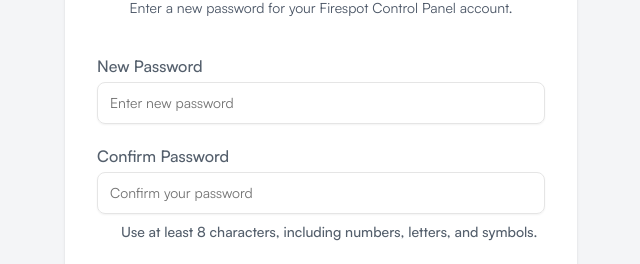
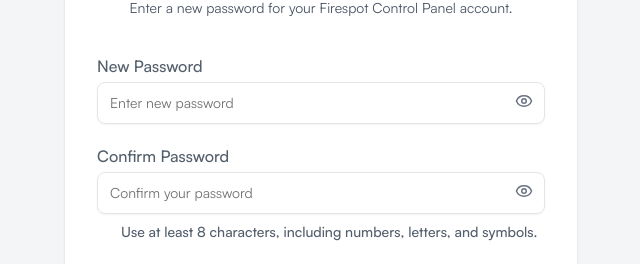
Before and after one commit to firespotadmin/firespot-control-panel, a React (Vite) app: page /forgot-password in a window 1280 px wide. Shown: the part 288-552 px from the top of the page, without its empty margins (319-959 px from the left). Built offline with nearby package versions, Linux system fonts and the light colour scheme; no server answers; some icons are missing.

Commit message:
feat: add PasswordInput component and integrate it into Login and Forgot Password pages

```diff
--- /dev/null
+++ b/src/components/ui/password-input.tsx
@@ -0,0 +1,37 @@
+import { useState } from "react";
+import { Eye, EyeOff } from "lucide-react";
+import { Input } from "@/components/ui/input";
+
+interface PasswordInputProps extends React.InputHTMLAttributes<HTMLInputElement> {
+  disabled?: boolean;
+  className?: string;
+}
+
+const PasswordInput = ({ disabled, className, ...props }: PasswordInputProps) => {
+  const [showPassword, setShowPassword] = useState(false);
+
+  return (
+    <div className="relative">
+      <Input
+        {...props}
+        disabled={disabled}
+        type={showPassword ? "text" : "password"}
+        className={className}
+      />
+      <button
+        type="button"
+        onClick={() => setShowPassword(!showPassword)}
+        disabled={disabled}
+        className="absolute right-3 top-1/2 transform -translate-y-1/2 text-gray-500 hover:text-gray-700 disabled:opacity-50 disabled:cursor-not-allowed"
+      >
+        {showPassword ? (
+          <EyeOff size={18} />
+        ) : (
+          <Eye size={18} />
+        )}
+      </button>
+    </div>
+  );
+};
+
+export default PasswordInput;
--- a/src/pages/auth/index.tsx
+++ b/src/pages/auth/index.tsx
@@ -1,6 +1,7 @@
 import { Button } from "@/components/ui/button";
 import { Input } from "@/components/ui/input";
 import { Label } from "@/components/ui/label";
+import PasswordInput from "@/components/ui/password-input";
 import { useLogin } from "@/hooks/auth-hook.hook";
 import { loginSchema } from "@/schema/auth-schema";
 import { Field, Form, Formik } from "formik";
@@ -114,13 +115,12 @@
                                     </div>
 
                                     <Field
-                                        as={Input}
+                                        as={PasswordInput}
                                         disabled={loading}
                                         name="password"
                                         id="password"
                                         className="p-[16px] h-[44px] mt-1 text-[14px] font-[500]"
                                         placeholder="Enter your password"
-                                        type="password"
                                     />
 
                                     {(touched.password && errors.password) || errorObject.password ? (
--- a/src/pages/auth/password/forget.tsx
+++ b/src/pages/auth/password/forget.tsx
@@ -4,7 +4,7 @@
 import * as Yup from "yup";
 
 import { Button } from "@/components/ui/button";
-import { Input } from "@/components/ui/input";
+import PasswordInput from "@/components/ui/password-input";
 import { Label } from "@/components/ui/label";
 import { InfoCircle, TickCircle } from "iconsax-reactjs";
 import { Loader } from "lucide-react";
@@ -113,10 +113,9 @@
                                     New Password
                                 </Label>
                                 <Field
-                                    as={Input}
+                                    as={PasswordInput}
                                     id="password"
                                     name="password"
-                                    type="password"
                                     placeholder="Enter new password"
                                     disabled={loading}
                                     className="py-5 mt-1"
@@ -135,10 +134,9 @@
                                     Confirm Password
                                 </Label>
                                 <Field
-                                    as={Input}
+                                    as={PasswordInput}
                                     id="confirmPassword"
                                     name="confirmPassword"
-                                    type="password"
                                     placeholder="Confirm your password"
                                     disabled={loading}
                                     className="py-5 mt-1"
```
